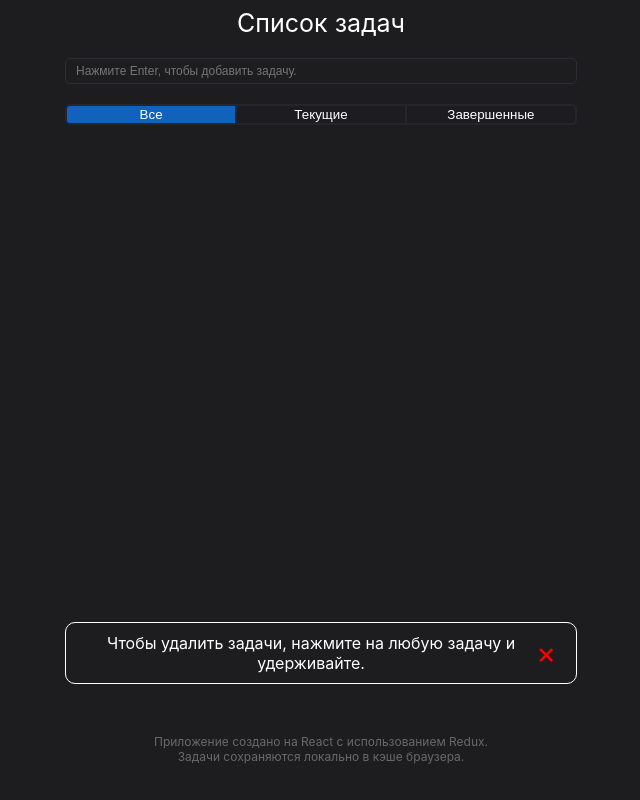
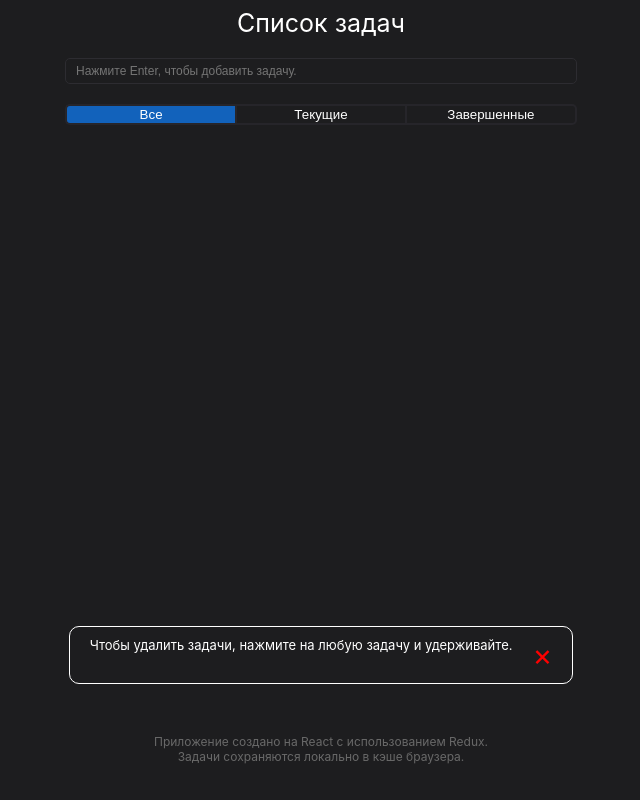
Before and after one commit to arthurshelbaev/todolist-redux-cache, a React (Create React App) app: page / in a window 1280 px wide. Shown: the whole page, without its empty margins (319-959 px from the left). Built offline with nearby package versions, Linux system fonts and the light colour scheme.

Commit message:
fix style

```diff
--- a/src/App.scss
+++ b/src/App.scss
@@ -124,8 +124,10 @@ body {
             border-radius: 10px;
             padding: 10px 20px;
             bottom: 100px;
+            gap: 20px;
             .message_text {
                 text-align: center;
+                font-size: 13px;
             }
             .message_close {
                 margin: auto;
```
